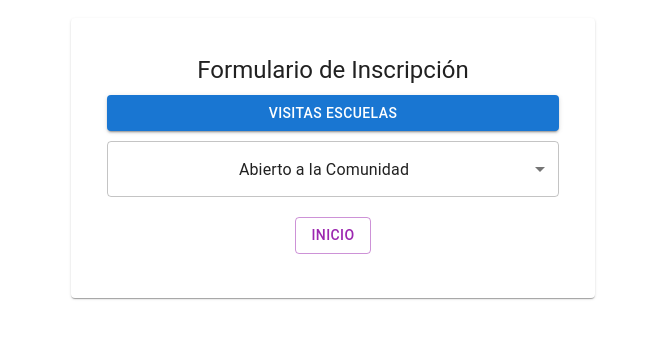
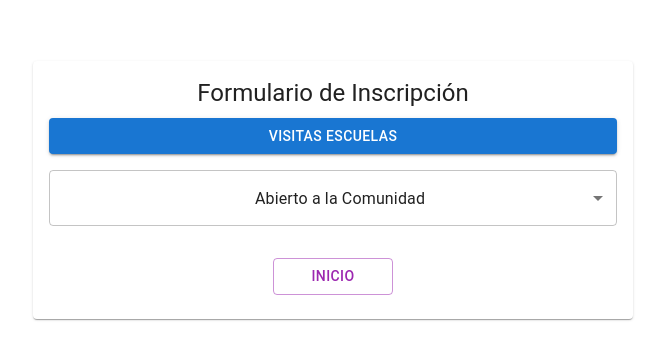
Before and after one commit to lucasRafaul/calendario, a React (Vite) app in the folder frontend/: page / in a window 1280 px wide. Shown: the part 250-610 px from the top of the page, without its empty margins (307-972 px from the left). Built offline with nearby package versions, Linux system fonts and the light colour scheme; no server answers.

Commit message:
sistema casi completo, faltan detalles, se arreglo el formato y el renderizado de imagen

```diff
--- a/frontend/src/App.jsx
+++ b/frontend/src/App.jsx
@@ -1,5 +1,5 @@
 import React, { useState, useEffect } from 'react';
-import { Button, Container, Card, CardContent, Typography, MenuItem, Select, FormControl } from '@mui/material';
+import { Button, Container, Card, CardContent, Typography, MenuItem, Select, FormControl, Box } from '@mui/material';
 import EducacionForm from './components/EducacionForm';
 import ParticularForm from './components/ParticularForm';
 import DocenteForm from './components/DocenteForm';
@@ -9,7 +9,6 @@ function App() {
   const [formActual, setFormActual] = useState('');
   const [comunidadExists, setComunidadExists] = useState(false);
   const [docenteExists, setDocenteExists] = useState(false);
-
 
   useEffect(() => {
     async function checkCourses() {
@@ -41,10 +40,11 @@ function App() {
   };
 
   return (
-    <Container style={{ display: 'flex', justifyContent: 'center', alignItems: 'center', height: '100vh'}}>
-      <Card style={{ padding: '20px', textAlign: 'center'}}>
+    <Container maxWidth="md" sx={{ py: 4 }}>
+      <Box display="flex" justifyContent="center" alignItems="center" minHeight="100vh">
+        <Card sx={{ width: '100%', maxWidth: 600 }}>
           <CardContent>
-          <Typography variant="h5" component="div" gutterBottom>
+            <Typography variant="h5" component="div" gutterBottom style={{textAlign:"center"}}>
               Formulario de Inscripción
             </Typography>
             <Button
@@ -52,50 +52,55 @@ function App() {
               color="primary"
               onClick={handleEducacionClick}
               fullWidth
-            style={{ marginBottom: '10px' }}
+              sx={{ mb: 2 }}
             >
               Visitas Escuelas
             </Button>
-          <FormControl fullWidth>
-            <Select
-              value={formActual == 'taller Docente' || formActual == 'taller Comunidad' ? formActual : 'Abierto a la Comunidad'}
+            <FormControl fullWidth sx={{ mb: 2 }}>
+              <Select sx={{
+                  textAlign: 'center',
+                  '& .MuiSelect-select': {
+                    paddingRight: '0px !important',
+                  },
+                }}
+                value={formActual === 'taller Docente' || formActual === 'taller Comunidad' ? formActual : ''}
                 displayEmpty
                 onChange={handleComunidadChange}
-              renderValue={(selected) => {
-                if (selected.length === 0) {
-                  return <em>Abierto a la Comunidad</em>;
-                }
-                return selected;
-              }}
+                renderValue={(selected) => selected || "Abierto a la Comunidad"}
               >
-              <MenuItem value="" disabled >
+                <MenuItem value="" disabled>
                   Abierto a la Comunidad
                 </MenuItem>
                 <MenuItem value="taller Docente">Taller Docentes</MenuItem>
                 <MenuItem value="taller Comunidad">Taller Comunidad</MenuItem>
               </Select>
             </FormControl>
+            <Box sx={{ my: 2 }}>
               {formActual === 'educacion' && <EducacionForm />}
               {formActual === 'taller Docente' && (docenteExists ? <DocenteForm /> : (
-            <Typography variant="h4" align="center" style={{ marginTop: '50px' }}>
+                <Typography variant="h4" align="center">
                   Próximamente
                 </Typography>
               ))}
               {formActual === 'taller Comunidad' && (comunidadExists ? <ParticularForm /> : (
-            <Typography variant="h4" align="center" style={{ marginTop: '50px' }}>
+                <Typography variant="h4" align="center">
                   Próximamente
                 </Typography>
               ))}
+            </Box>
+            <Box sx={{ display: 'flex', justifyContent: 'center', mt: 2 }}>
                 <Button
                   variant="outlined"
                   color="secondary"
                   onClick={handleReturnHome}
-              style={{ marginTop: '20px' }}
+                  sx={{ width: '120px' }}
                 >
                           Inicio
                 </Button>
+            </Box>
           </CardContent>
         </Card>
+      </Box>
     </Container>
   );
 }
--- a/frontend/src/components/DocenteForm.jsx
+++ b/frontend/src/components/DocenteForm.jsx
@@ -117,12 +117,12 @@ const DocenteForm = () => {
             required
           />
         </Grid>
-        <Grid item xs={12}>
-          <Button type="submit" variant="contained" color="primary">
-            Enviar
-          </Button>
-        </Grid>
       </Grid>
+      <Box sx={{ display: 'flex', justifyContent: 'center', mt: 2 }}>
+            <Button variant="contained" color="primary" type="submit" sx={{ width: '120px' }}>
+                Enviar
+            </Button>
+      </Box>
     </Box>
   );
 };
--- a/frontend/src/components/EducacionForm.jsx
+++ b/frontend/src/components/EducacionForm.jsx
@@ -186,9 +186,13 @@ const EducacionForm = () => {
                 onClick={() => setCalendarOpen(true)}
                 required
             />
-            <Button variant="contained" color="primary" type="submit">
+            <Box sx={{ display: 'flex', justifyContent: 'center', mt: 2 }}>
+            <Button variant="contained" color="primary" type="submit" sx={{ width: '120px' }}>
                 Enviar
             </Button>
+
+            </Box>
+
             <CalendarDate
                 open={calendarOpen}
                 onClose={() => setCalendarOpen(false)}
--- a/frontend/src/components/ParticularForm.jsx
+++ b/frontend/src/components/ParticularForm.jsx
@@ -67,7 +67,7 @@ const ParticularForm = () => {
             title={comunidadData.titulo}
             sx={{ display: 'block',
               margin: '0 auto',
-              maxWidth: '20%',
+              maxWidth: '35%',
               height: 'auto',
               marginBottom: 2  }}
           />
@@ -139,12 +139,12 @@ const ParticularForm = () => {
             required
           />
         </Grid>
-        <Grid item xs={12}>
-          <Button type="submit" variant="contained" color="primary">
-            Enviar
-          </Button>
-        </Grid>
       </Grid>
+      <Box sx={{ display: 'flex', justifyContent: 'center', mt: 2 }}>
+            <Button variant="contained" color="primary" type="submit" sx={{ width: '120px' }}>
+                Enviar
+            </Button>
+      </Box>
     </Box>
   );
 };
```
Lines whose indentation alone changed are shown as unchanged.
